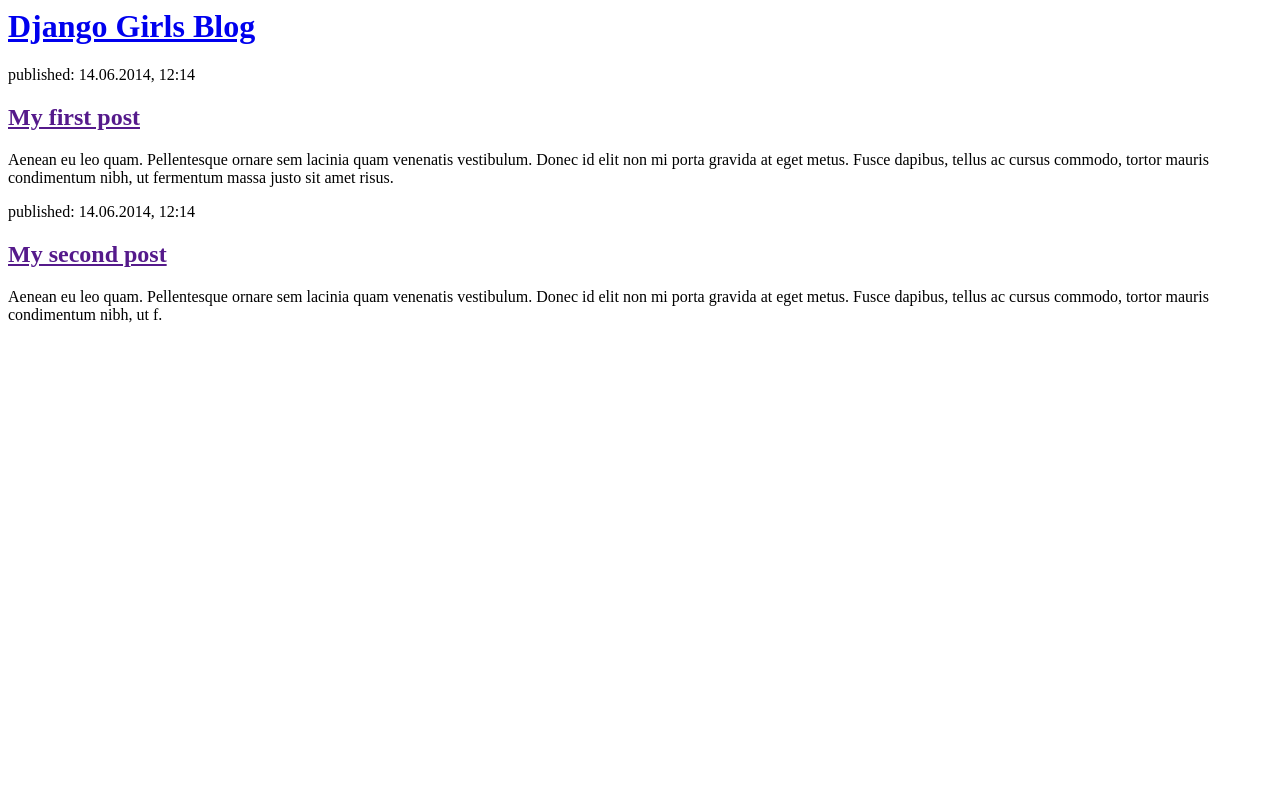
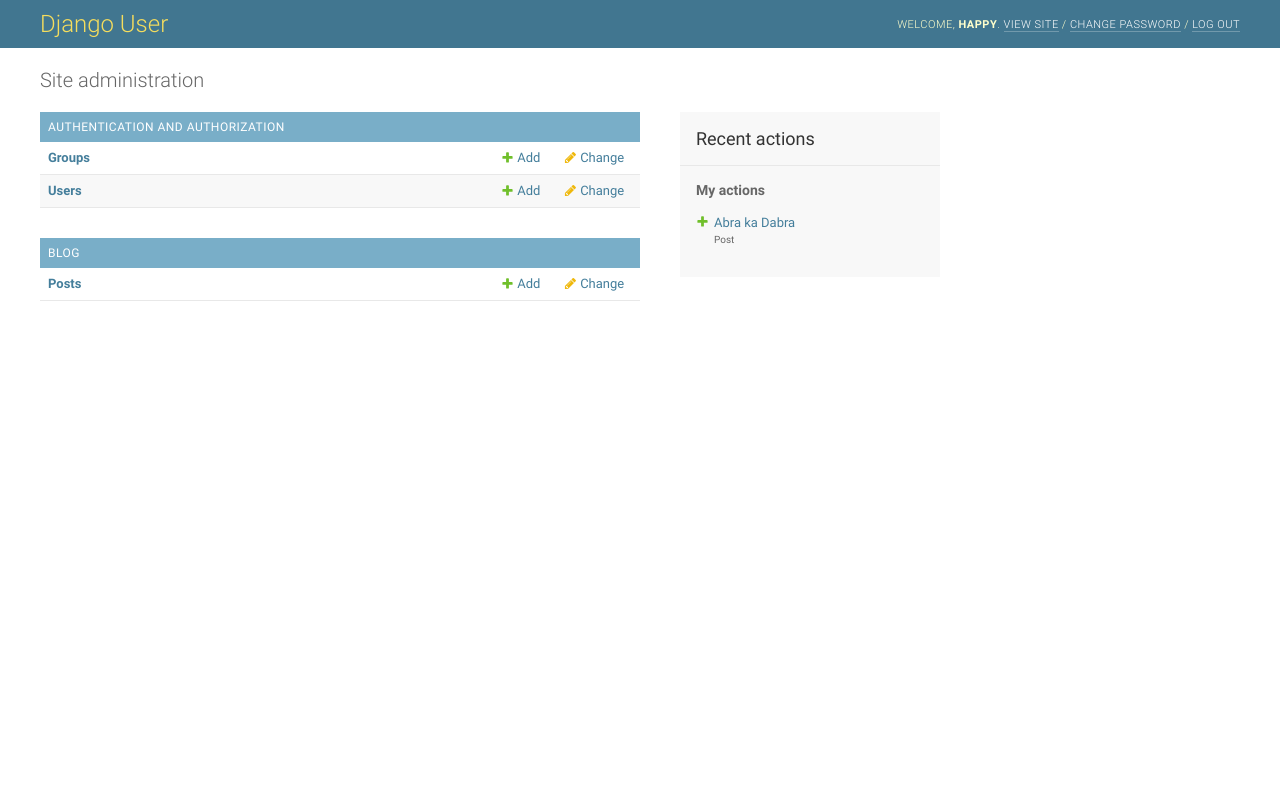
Before and after one commit to happydash28/mysite, a Django app: page / in a window 1280 px wide. Run offline with Django 3.2, Linux system fonts and the light colour scheme.

Commit message:
Update post_list.html

```diff
--- a/blog/templates/blog/post_list.html
+++ b/blog/templates/blog/post_list.html
@@ -1,22 +1,179 @@
-<html>
-    <head>
-        <title>Happy's blog</title>
-    </head>
-    <body>
-        <div>
-            <h1><a href="/">Django Girls Blog</a></h1>
+
+<!DOCTYPE html>
+
+<html lang="en-us" >
+<head>
+<title>Site User | Django site User</title>
+<link rel="stylesheet" type="text/css" href="/static/admin/css/base.css">
+<link rel="stylesheet" type="text/css" href="/static/admin/css/dashboard.css">
+
+
+
+    <meta name="viewport" content="user-scalable=no, width=device-width, initial-scale=1.0, maximum-scale=1.0">
+    <link rel="stylesheet" type="text/css" href="/static/admin/css/responsive.css">
+
+
+<meta name="robots" content="NONE,NOARCHIVE">
+</head>
+
+
+<body class=" dashboard"
+  data-admin-utc-offset="19800">
+
+<!-- Container -->
+<div id="container">
+
+
+    <!-- Header -->
+    <div id="header">
+        <div id="branding">
+
+<h1 id="site-name"><a href="/admin/">Django User</a></h1>
+
         </div>
 
-        <div>
-            <p>published: 14.06.2014, 12:14</p>
-            <h2><a href="">My first post</a></h2>
-            <p>Aenean eu leo quam. Pellentesque ornare sem lacinia quam venenatis vestibulum. Donec id elit non mi porta gravida at eget metus. Fusce dapibus, tellus ac cursus commodo, tortor mauris condimentum nibh, ut fermentum massa justo sit amet risus.</p>
+
+        <div id="user-tools">
+
+                Welcome,
+                <strong>happy</strong>.
+
+
+
+                    <a href="/">View site</a> /
+
+
+
+
+
+
+                <a href="/admin/password_change/">Change password</a> /
+
+                <a href="/admin/logout/">Log out</a>
+
         </div>
 
-        <div>
-            <p>published: 14.06.2014, 12:14</p>
-            <h2><a href="">My second post</a></h2>
-            <p>Aenean eu leo quam. Pellentesque ornare sem lacinia quam venenatis vestibulum. Donec id elit non mi porta gravida at eget metus. Fusce dapibus, tellus ac cursus commodo, tortor mauris condimentum nibh, ut f.</p>
+
+
+    </div>
+    <!-- END Header -->
+
+
+
+
+
+
+
+    <!-- Content -->
+    <div id="content" class="colMS">
+
+        <h1>Site administration</h1>
+
+<div id="content-main">
+
+
+
+        <div class="app-auth module">
+        <table>
+        <caption>
+            <a href="/admin/auth/" class="section" title="Models in the Authentication and Authorization application">Authentication and Authorization</a>
+        </caption>
+
+            <tr class="model-group">
+
+                <th scope="row"><a href="/admin/auth/group/">Groups</a></th>
+
+
+
+                <td><a href="/admin/auth/group/add/" class="addlink">Add</a></td>
+
+
+
+
+                <td><a href="/admin/auth/group/" class="changelink">Change</a></td>
+
+
+            </tr>
+
+            <tr class="model-user">
+
+                <th scope="row"><a href="/admin/auth/user/">Users</a></th>
+
+
+
+                <td><a href="/admin/auth/user/add/" class="addlink">Add</a></td>
+
+
+
+
+                <td><a href="/admin/auth/user/" class="changelink">Change</a></td>
+
+
+            </tr>
+
+        </table>
         </div>
-    </body>
+
+        <div class="app-blog module">
+        <table>
+        <caption>
+            <a href="/admin/blog/" class="section" title="Models in the Blog application">Blog</a>
+        </caption>
+
+            <tr class="model-post">
+
+                <th scope="row"><a href="/admin/blog/post/">Posts</a></th>
+
+
+
+                <td><a href="/admin/blog/post/add/" class="addlink">Add</a></td>
+
+
+
+
+                <td><a href="/admin/blog/post/" class="changelink">Change</a></td>
+
+
+            </tr>
+
+        </table>
+        </div>
+
+
+</div>
+
+
+<div id="content-related">
+    <div class="module" id="recent-actions-module">
+        <h2>Recent actions</h2>
+        <h3>My actions</h3>
+
+
+
+            <ul class="actionlist">
+
+            <li class="addlink">
+
+                    <a href="/admin/blog/post/1/change/">Abra ka Dabra</a>
+
+                <br>
+
+                    <span class="mini quiet">Post</span>
+
+            </li>
+
+            </ul>
+
+    </div>
+</div>
+
+        <br class="clear">
+    </div>
+    <!-- END Content -->
+
+    <div id="footer"></div>
+</div>
+<!-- END Container -->
+
+</body>
 </html>
```
